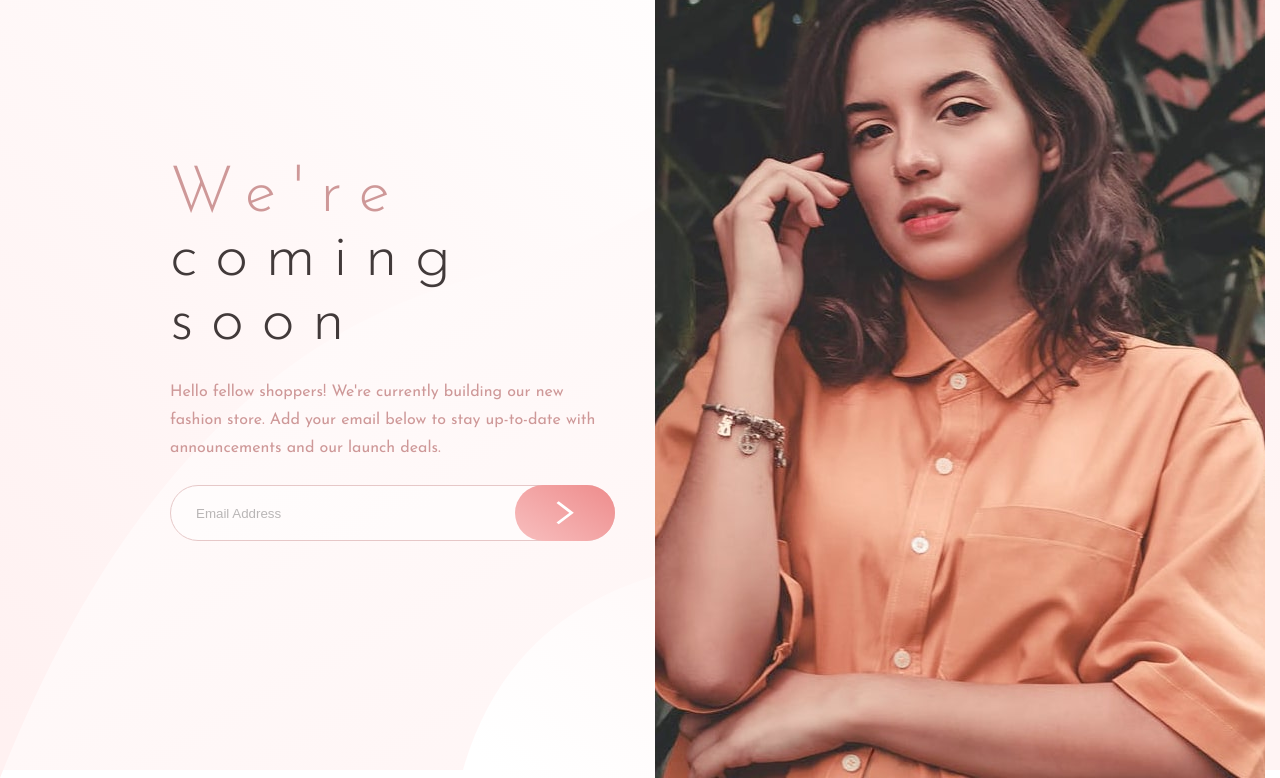
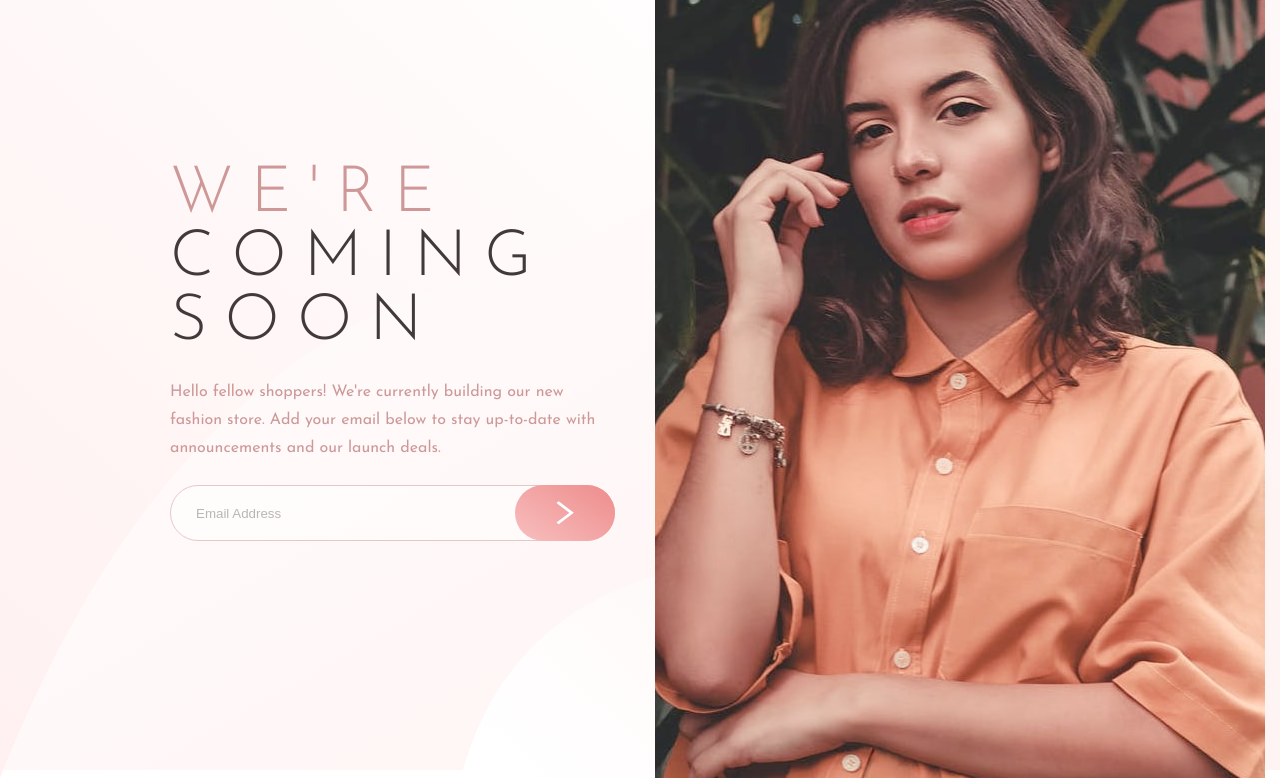
Before and after one commit to HiQendresa/base-apparel-coming-soon-page, a plain HTML site: page index.html in a window 1280 px wide. Shown: the part 115-893 px from the top of the page. Drawn offline with Linux system fonts and the light colour scheme.

```diff
--- a/style.scss
+++ b/style.scss
@@ -117,12 +117,14 @@
                     font-family: var(--font-family);
                     font-size: 40px;
                     font-style: normal;
-                    font-weight: 600;
+                    font-weight: bold;
                     line-height: 42px;
                     letter-spacing: 10.825px;
+                    text-transform: uppercase;
 
                     span {
                         color: #CE9898;
+                        font-weight: 300;
                     }
                     @media screen and (min-width:768px) {
                         width: 444px;
```
Also changed, not shown: style.css, 1 other file.
